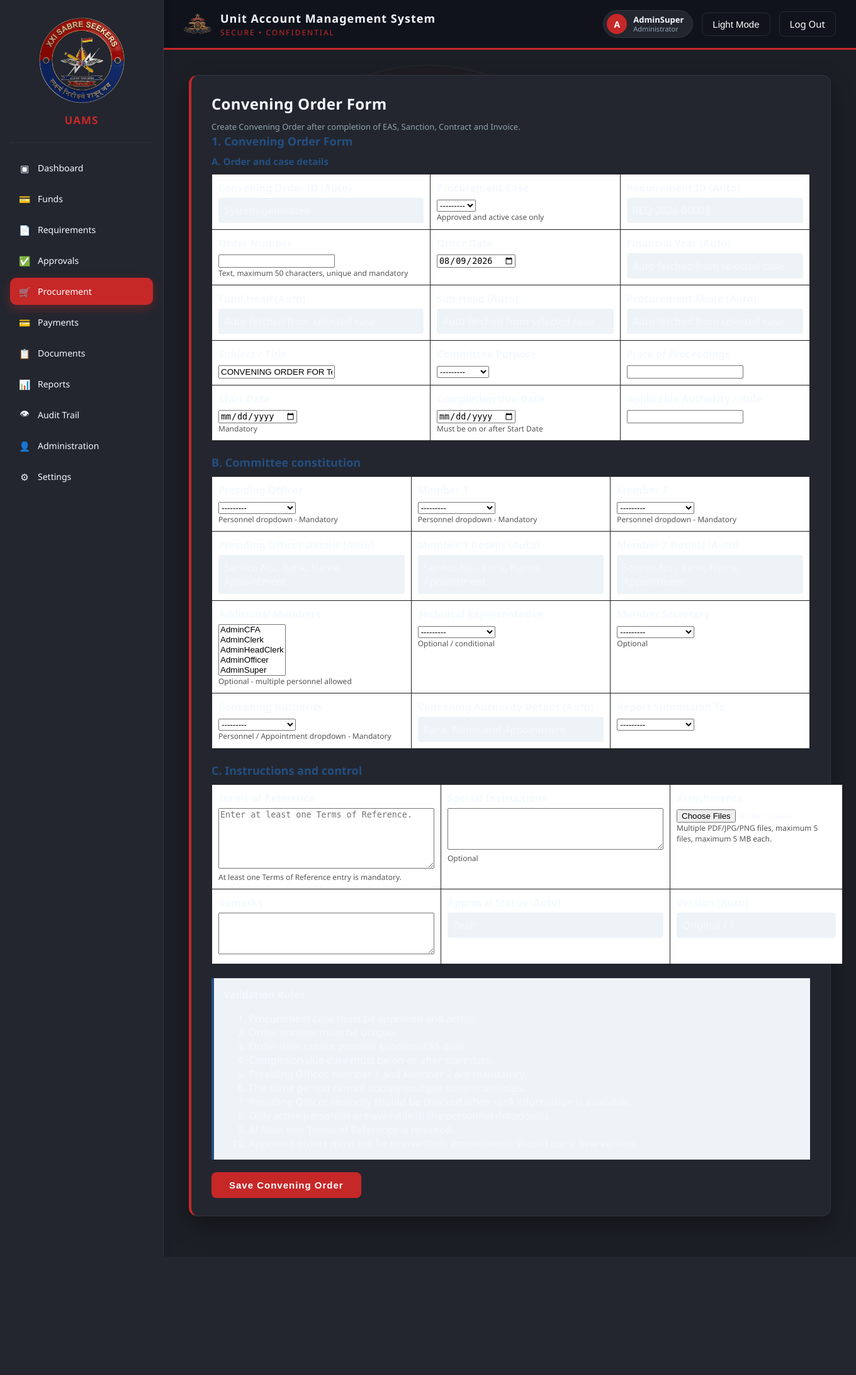
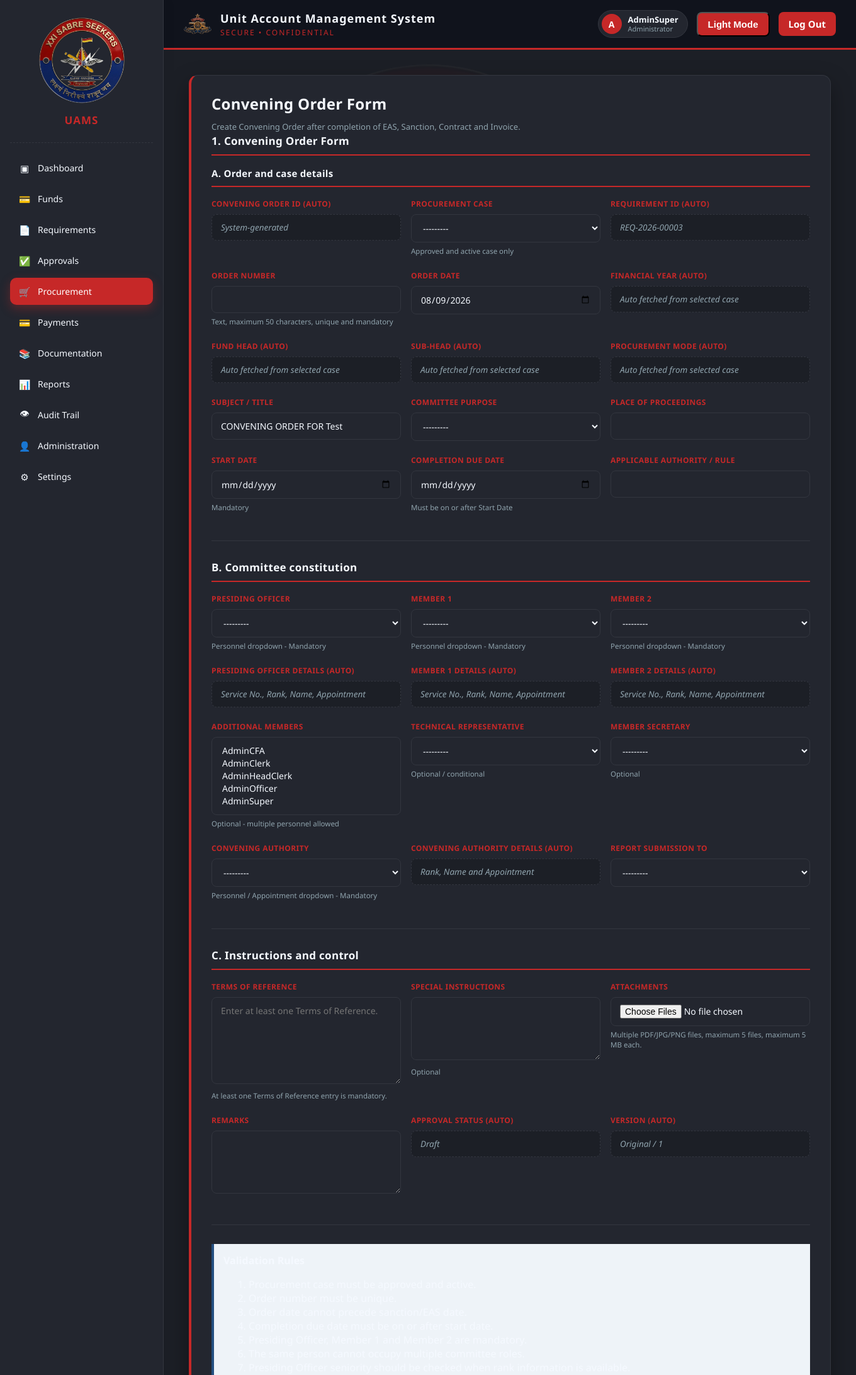
Before and after one commit to pksingh0257/UMAS, a Django app: page /procurement/convening-order/create/4/ in a window 1360 px wide. Shown: the top 2183 px of the page at 63% size. Before the commit the page ends 1995 px from the top, so only its background shows below. Run offline with Django 5.2, Linux system fonts and the light colour scheme; a user stored in the database is signed in; data comes from the database, SQL or seed files in the repository; both versions use the stored data as it was after the commit; data that the repository does not hold is empty.

Commit message:
css modfied by sidharth

```diff
--- a/static/css/style.css
+++ b/static/css/style.css
@@ -66,13 +66,14 @@ body {
   display: inline-flex;
   align-items: center;
   gap: 8px;
-  background: transparent;
-  border: 1px solid var(--brand-dark-border);
+  background: var(--primary-red);
+  /* border: 1px solid var(--brand-dark-border); */
   color: #fff;
   padding: 9px 16px;
   border-radius: 8px;
   cursor: pointer;
   font-size: 15px;
+  font-weight: 700;
   white-space: nowrap;
 }
 .theme-toggle:hover { border-color: var(--primary-red); }
@@ -1491,3 +1492,132 @@ table.shd-table tbody tr:hover {
 .fund-btn-warning { background: #e3a008; }
 .fund-btn-danger  { background: var(--primary-red);
  }
+
+
+ /* =====================================================================
+   CONVENING ORDER FORM  (procurement/convening_order.html)
+   Uses existing theme tokens; matches .finance-form-* visual language.
+   ===================================================================== */
+
+.rf-message {
+  border-left: 4px solid var(--accent-blue);
+  font-size: 14px;
+  color: var(--text-primary);
+}
+
+.co-section {
+  margin-bottom: 30px;
+  padding-bottom: 22px;
+  border-bottom: 1px solid var(--border);
+}
+.co-section:last-of-type {
+  border-bottom: none;
+  padding-bottom: 0;
+}
+
+.co-section-title {
+  font-size: 17px;
+  font-weight: 700;
+  color: var(--text-primary);
+  margin: 0 0 18px;
+  padding-bottom: 10px;
+  border-bottom: 2px solid var(--primary-red);
+  letter-spacing: 0.3px;
+}
+
+/* Table acts as a responsive 3-col field grid */
+.co-table {
+  width: 100%;
+  border-collapse: separate;
+  border-spacing: 0;
+  table-layout: fixed;
+}
+.co-table td {
+  vertical-align: top;
+  width: 33.33%;
+  padding: 0 16px 22px 0;
+}
+.co-table td:last-child { padding-right: 0; }
+
+.co-label {
+  display: block;
+  margin-bottom: 8px;
+  font-size: 12px;
+  font-weight: 600;
+  color: var(--primary-red);
+  letter-spacing: 0.4px;
+  text-transform: uppercase;
+}
+
+/* Django-rendered widgets have no class — target by tag inside .co-table */
+.co-table input[type="text"],
+.co-table input[type="date"],
+.co-table input[type="number"],
+.co-table input[type="file"],
+.co-table select,
+.co-table textarea {
+  width: 100%;
+  padding: 11px 14px;
+  border: 1px solid var(--border);
+  border-radius: 8px;
+  background: var(--surface);
+  color: var(--text-primary);
+  font-size: 14px;
+  font-family: inherit;
+  transition: border-color 0.2s, box-shadow 0.2s;
+  box-sizing: border-box;
+}
+.co-table select[multiple] { min-height: 96px; }
+.co-table textarea { min-height: 90px; resize: vertical; }
+
+.co-table input:focus,
+.co-table select:focus,
+.co-table textarea:focus {
+  outline: none;
+  border-color: var(--primary-red);
+  box-shadow: 0 0 0 3px rgba(198, 40, 40, 0.15);
+}
+
+/* Auto-fetched / read-only display fields */
+.co-auto {
+  padding: 11px 14px;
+  border: 1px dashed var(--border);
+  border-radius: 8px;
+  background: var(--bg);
+  color: var(--text-secondary);
+  font-size: 13.5px;
+  font-style: italic;
+}
+
+.co-help {
+  margin-top: 6px;
+  font-size: 11.5px;
+  color: var(--text-secondary);
+  line-height: 1.4;
+}
+
+.co-error {
+  margin-top: 6px;
+  font-size: 12px;
+  font-weight: 600;
+  color: var(--primary-red);
+}
+
+.co-submit {
+  width: 100%;
+  margin-top: 10px;
+  padding: 15px;
+  font-size: 15px;
+  font-weight: 700;
+  letter-spacing: 0.5px;
+  border-radius: 8px;
+}
+
+/* Responsive: stack the 3-column table on narrow screens */
+@media (max-width: 900px) {
+  .co-table, .co-table tbody, .co-table tr, .co-table td {
+    display: block;
+    width: 100% !important;
+  }
+  .co-table td { padding: 0 0 18px; }
+}
--- a/templates/partials/sidebar.html
+++ b/templates/partials/sidebar.html
@@ -26,7 +26,7 @@
     {% endif %}
 
     {% if role in 'CFA,ACCOUNTS_OFFICER,ADMINISTRATOR' %}
-    <a href="{% url 'requirement_list' %}" class="{% if active_nav == 'requirements' %}active{% endif %}">
+    <a href="{% url 'requirement_list' %}" class="{% if active_nav == '' %}active{% endif %}">
       <span class="icon">&#9989;</span> Approvals
     </a>
     {% endif %}
@@ -40,9 +40,10 @@
     </a>
 
     <!-- update this section  -->
-    <a href="#" class="{% if active_nav == 'purchase_orders' %}active{% endif %}">
-      <span class="icon">&#128203;</span> Documents
-    </a>
+    <a href="{% url 'documentation:dashboard' %}"
+          class="{% if active_nav == 'documentation' %}active{% endif %}">
+        <span class="icon">&#128218;</span> Documentation
+      </a>
     {% endif %}
 
     {% if role in 'ACCOUNTS_OFFICER,CFA,ADMINISTRATOR' %}
--- a/templates/procurement/convening_order_form.html
+++ b/templates/procurement/convening_order_form.html
@@ -6,70 +6,7 @@
   <title>UAMS - Convening Order</title>
   <link rel="stylesheet" href="{% static 'css/style.css' %}">
   <link rel="stylesheet" href="{% static 'css/requirement_form.css' %}">
-  <style>
-    .co-section {
-      margin-bottom: 22px;
-    }
 
-    .co-section-title {
-      color: #244f80;
-      font-size: 18px;
-      font-weight: 700;
-      margin-bottom: 10px;
-    }
-
-    .co-table {
-      width: 100%;
-      border-collapse: collapse;
-      background: white;
-    }
-
-    .co-table td,
-    .co-table th {
-      border: 1px solid #222;
-      padding: 10px;
-      vertical-align: top;
-    }
-
-    .co-table th {
-      background: #dbe5f1;
-      text-align: left;
-    }
-
-    .co-label {
-      font-weight: 700;
-      display: block;
-      margin-bottom: 5px;
-    }
-
-    .co-help {
-      font-size: 12px;
-      color: #555;
-    }
-
-    .co-field {
-      width: 100%;
-    }
-
-    .co-error {
-      color: #b00020;
-      font-size: 12px;
-      margin-top: 4px;
-    }
-
-    .co-auto {
-      background: #eef3f8;
-      padding: 9px;
-      border-radius: 4px;
-      min-height: 20px;
-    }
-
-    .co-submit {
-      margin-top: 20px;
-      padding: 12px 28px;
-      width: auto;
-    }
-  </style>
 </head>
 
 <body>
```
Also changed, not shown: db.sqlite3, 2 other files.
